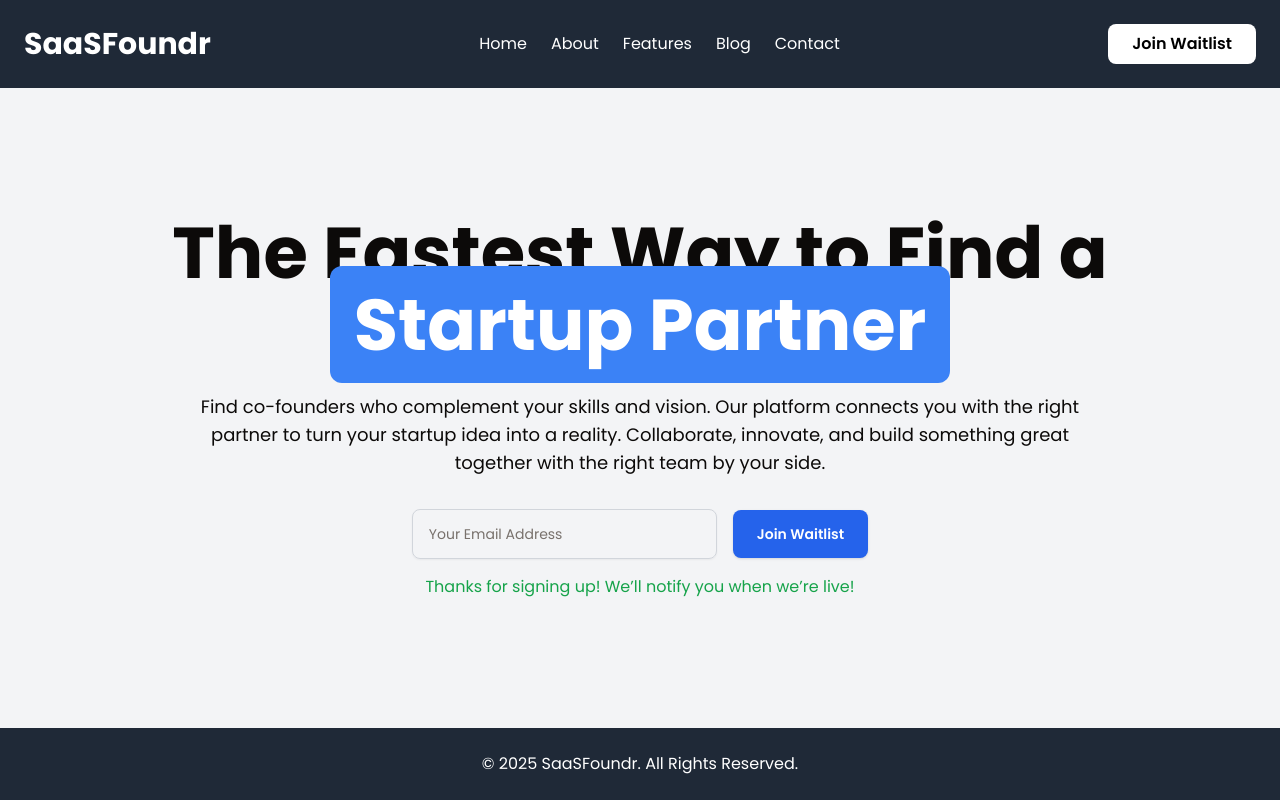
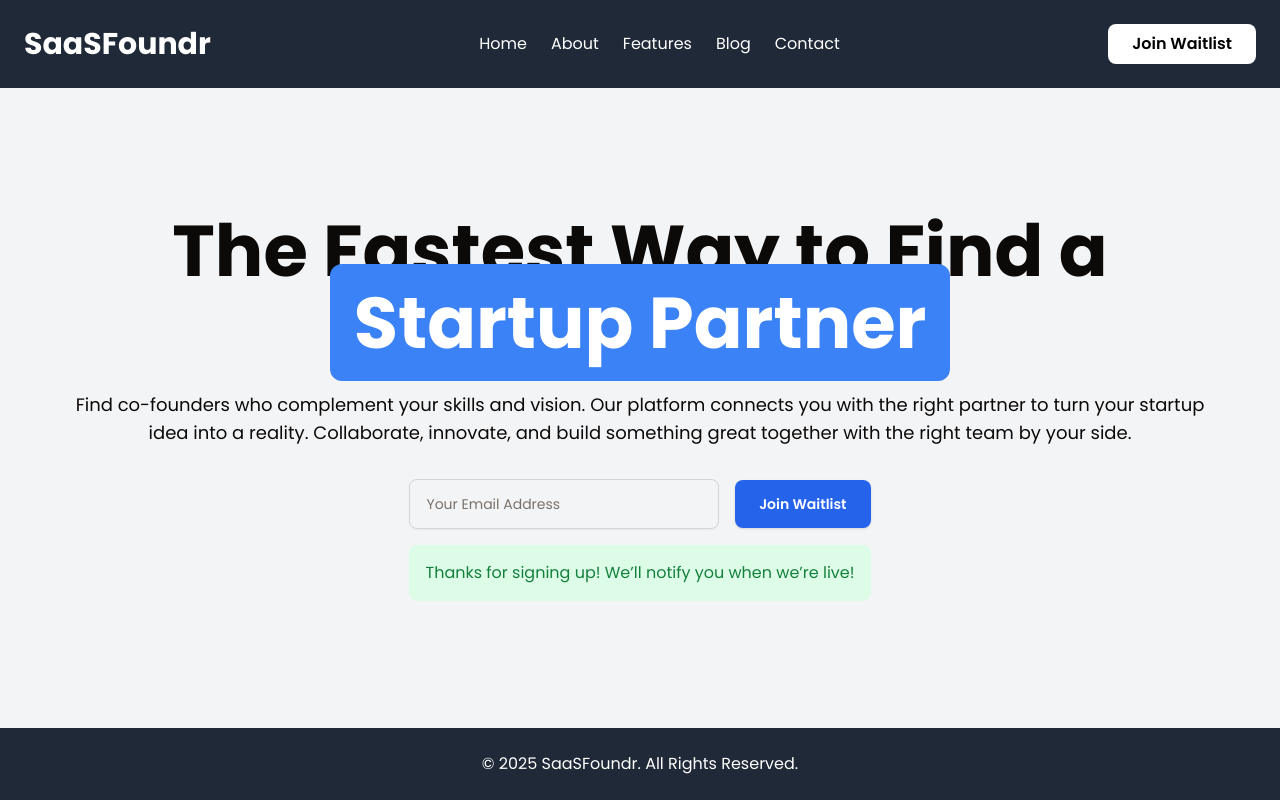
Before and after one commit to codewithkin/saasfoundr, a Next.js app: page / in a window 1280 px wide. Both pictures are taken after typing "name@example.com" into the empty fields and a click on the button "Join Waitlist". Built offline with nearby package versions, Linux system fonts and the light colour scheme.

Commit message:
Add framer-motion for animations and enhance message display with conditional rendering

```diff
--- a/package.json
+++ b/package.json
@@ -12,6 +12,7 @@
     "@radix-ui/react-slot": "^1.1.2",
     "class-variance-authority": "^0.7.1",
     "clsx": "^2.1.1",
+    "framer-motion": "^12.4.3",
     "lucide-react": "^0.475.0",
     "next": "15.1.7",
     "react": "^19.0.0",
--- a/src/app/page.tsx
+++ b/src/app/page.tsx
@@ -4,11 +4,12 @@ import { useState } from "react";
 import Link from "next/link"; // Import Link component for internal navigation
 import { Button } from "@/components/ui/button";
 import { Input } from "@/components/ui/input";
+import { motion } from "framer-motion"; // Import motion for animations
 
 export default function Home() {
   const [email, setEmail] = useState("");
   const [loading, setLoading] = useState(false);
-  const [message, setMessage] = useState<{content: string, type: string}>({content: "", type: ""});  // To show success/error message
+  const [message, setMessage] = useState<{ content: string, type: string }>({ content: "", type: "" });  // To show success/error message
 
   // Handle form submission
   const handleSubmit = async (e: React.FormEvent) => {
@@ -33,7 +34,7 @@ export default function Home() {
         setMessage(result.message); // Error message
       }
     } catch (error) {
-      setMessage({content: "Error processing subscription.", type: "error"});
+      setMessage({ content: "Error processing subscription.", type: "error" });
     } finally {
       setLoading(false);
 
@@ -41,6 +42,19 @@ export default function Home() {
         setMessage({ content: "", type: "" });
       }, 5000); // Clears the message after 5 seconds
     }
+  };
+
+  // Message container styles
+  const messageStyles = {
+    success: "bg-green-100 text-green-700",
+    error: "bg-red-100 text-red-700",
+  };
+
+  // Motion animation variants
+  const messageVariants = {
+    initial: { opacity: 0, y: -10 },
+    animate: { opacity: 1, y: 0 },
+    exit: { opacity: 0, y: 10 },
   };
 
   return (
@@ -74,7 +88,7 @@ export default function Home() {
 
       <main className="flex flex-col items-center justify-center p-12 space-y-8 text-center hero-section w-full h-full">
         <h2 className="text-7xl font-bold">The Fastest Way to Find a <span className="py-2 px-6 rounded-xl bg-blue-500 text-white">Startup Partner</span></h2>
-  <p className="text-lg md:max-w-4xl">
+        <p className="text-lg md:max-w-6xl">
           Find co-founders who complement your skills and vision. Our platform connects you with the right partner to turn your startup idea into a reality. Collaborate, innovate, and build something great together with the right team by your side.
         </p>
 
@@ -99,12 +113,20 @@ export default function Home() {
               {loading ? "Joining..." : "Join Waitlist"}
             </Button>
           </form>
-    {message.content.length > 0 &&
-      message.type === "success" ? (
-        <p className="mt-4 text-green-600">{message.content}</p>
-      ) :
-      <p className="mt-4 text-red-600">{message.content}</p>
-    }
+
+          {/* Conditional Message with Animation */}
+          {message.content.length > 0 && (
+            <motion.div
+              className={`mt-4 p-4 rounded-lg ${message.type === 'success' ? messageStyles.success : messageStyles.error}`}
+              variants={messageVariants}
+              initial="initial"
+              animate="animate"
+              exit="exit"
+              transition={{ duration: 0.5 }}
+            >
+              <p>{message.content}</p>
+            </motion.div>
+          )}
         </div>
       </main>
 
```
Also changed, not shown: 1 other file (tests, documents, lock files or other folders). Lines whose indentation alone changed are shown as unchanged.
